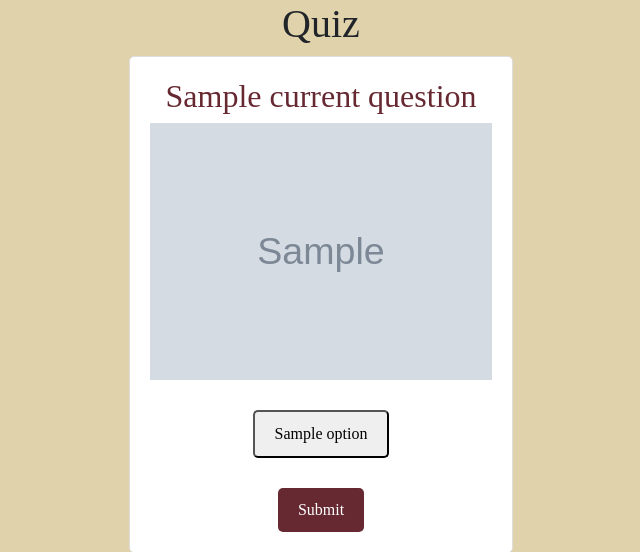
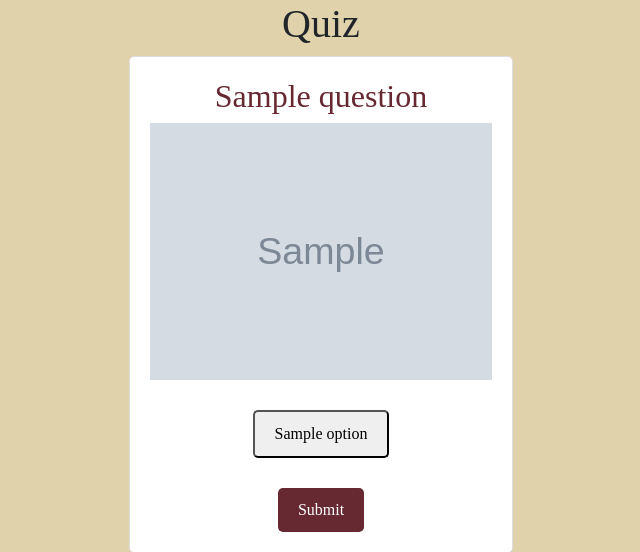
Before and after one commit to JianZ233/UI-Fianl-Project, a Flask app: template templates/quiz.html in a window 1280 px wide. Shown: the part 56-608 px from the top of the page, without its empty margins (319-959 px from the left). Run offline with Flask 3, Linux system fonts and the light colour scheme; the template is opened without the code that fills it: most values are stand-ins (such as "Sample title", 1, 10 or a date in 2020); grey boxes marked "Sample" are stand-in pictures; some libraries are stand-ins or nearby versions.

Commit message:
quiz function is set, next working on the lay out and putin the real data

```diff
--- /dev/null
+++ b/secreat_key_generater.py
@@ -0,0 +1,2 @@
+import secrets
+print(secrets.token_urlsafe(16))
--- a/server.py
+++ b/server.py
@@ -2,6 +2,8 @@ from flask import Flask, render_template, request, jsonify, url_for, redirect, s
 import random
 
 app = Flask(__name__, static_url_path='/static')
+app.secret_key = 'nXK8vpGjZXPr9rAz5qY-1w'
+
 
 current_id = 0
 quiz_data = {
@@ -20,7 +22,7 @@ quiz_data = {
 
 # Define additional options, each will be a wine and descriptor
 # descriptor should have dry, full body, etc.
-additional_options = {
+additional_options = [
     "option1",
     "option2",
     "option3",
@@ -32,7 +34,7 @@ additional_options = {
     "option9",
     "option10"
     # Add more options here
-}
+]
 
 @app.route('/')
 def index():
@@ -47,7 +49,7 @@ def quiz_start():
     session['total_questions'] = 5
     session['current_index'] = 0
     session['score'] = 0
-    session['selected_questions'] = random.sample(quiz_data, session['total_questions'])
+    session['selected_questions'] = random.sample(list(quiz_data.values()), session['total_questions'])
     return redirect(url_for('quiz'))
 
 @app.route('/quiz')
@@ -56,13 +58,15 @@ def quiz():
         return redirect(url_for('quiz_results'))
 
     current_question = session['selected_questions'][session['current_index']]
-    options = set([current_question['answer']])  # Start with the correct answer
-    while len(options) < 3:  # 3 options
-        options.add(random.choice(additional_options))
-    options = list(options)
+    options = [current_question['answer']]  # Start with the correct answer
+    while len(options) < 3:  #3 options total
+        potential_option = random.choice(additional_options)
+        if potential_option not in options:
+            options.append(potential_option)
     random.shuffle(options)
 
     return render_template('quiz.html', question=current_question, options=options)
+
     # questions = list(quiz_data.keys())
 
     # # Ensure there are enough questions available
@@ -120,6 +124,9 @@ def quiz_results():
     session.clear()  # Clear session after displaying results
     return render_template('quiz_results.html', score=score, total=total)
 
+@app.route('/wine-terms')
+def wine_terms():
+    return render_template('wine_terms.html')
 # # check navbar in examples from lecture
 # @app.route('/terms')
 # def terms():
--- a/templates/base.html
+++ b/templates/base.html
@@ -6,11 +6,12 @@
   <meta charset="UTF-8">
   <meta name="viewport" content="width=device-width, initial-scale=1.0">
   <title>{% block title %}{% endblock %}</title>
-<script src="https://code.jquery.com/jquery-3.3.1.min.js"></script>
-<script src="https://code.jquery.com/ui/1.12.0/jquery-ui.min.js"></script>
-<link rel="stylesheet" href="https://code.jquery.com/ui/1.12.1/themes/base/jquery-ui.css">
-<!-- Bootstrap CSS -->
-<link href="https://cdn.jsdelivr.net/npm/bootstrap@5.0.2/dist/css/bootstrap.min.css" rel="stylesheet" crossorigin="anonymous">
+  <script src="https://code.jquery.com/jquery-3.3.1.min.js"></script>
+  <script src="https://code.jquery.com/ui/1.12.0/jquery-ui.min.js"></script>
+  <link rel="stylesheet" href="https://code.jquery.com/ui/1.12.1/themes/base/jquery-ui.css">
+  <!-- Bootstrap CSS -->
+  <link href="https://cdn.jsdelivr.net/npm/bootstrap@5.0.2/dist/css/bootstrap.min.css" rel="stylesheet" crossorigin="anonymous">
+  <script src="{{ url_for('static', filename='actions.js') }}"></script>
 </head>
 
 <body style="font-family: 'Times New Roman', Times, serif;"></body>
--- a/templates/quiz.html
+++ b/templates/quiz.html
@@ -111,11 +111,11 @@
     <div class="quiz-container">
         <h1>Quiz</h1>
         <div class="quiz-item">
-            <h2>{{ current_question["question"] }}</h2>
-            <img src="{{ url_for('static', filename='pic/' + current_question['image']) }}" alt="Question Image">
+            <h2>{{ question["question"] }}</h2>
+            <img src="{{ url_for('static', filename='pic/' + question['image']) }}" alt="Question Image">
             <form id="answer-form" action="/check-answer" method="POST">
-                <input type="hidden" id="correct-answer" name="correct_answer" value="{{ current_question['answer'] }}">
-                <input type="hidden" id="explanation" name="explanation" value="{{ current_question['explanation'] }}">
+                <input type="hidden" id="correct-answer" name="correct_answer" value="{{ question['answer'] }}">
+                <input type="hidden" id="explanation" name="explanation" value="{{ question['explanation'] }}">
                 {% for option in current_options %}
                 <button type="button" class="option" name="answer" value="{{ option }}">{{ option }}</button>
                 {% endfor %}
--- a/templates/quiz_start.html
+++ b/templates/quiz_start.html
@@ -54,7 +54,7 @@
 <div class="container text-center">
     <div class="quiz-item">
         <img src="https://www.winetourism.com/files/2022/10/food_and_wine_pairing_2_.png" alt="Placeholder Image">
-        <a href="{{ url_for('quiz') }}" class="btn btn-primary mt-3 start-quiz-btn">Start Quiz</a>
+        <a href="{{ url_for('quiz_start') }}" class="btn btn-primary mt-3 start-quiz-btn">Start Quiz</a>
     </div>
 </div>
 
```
